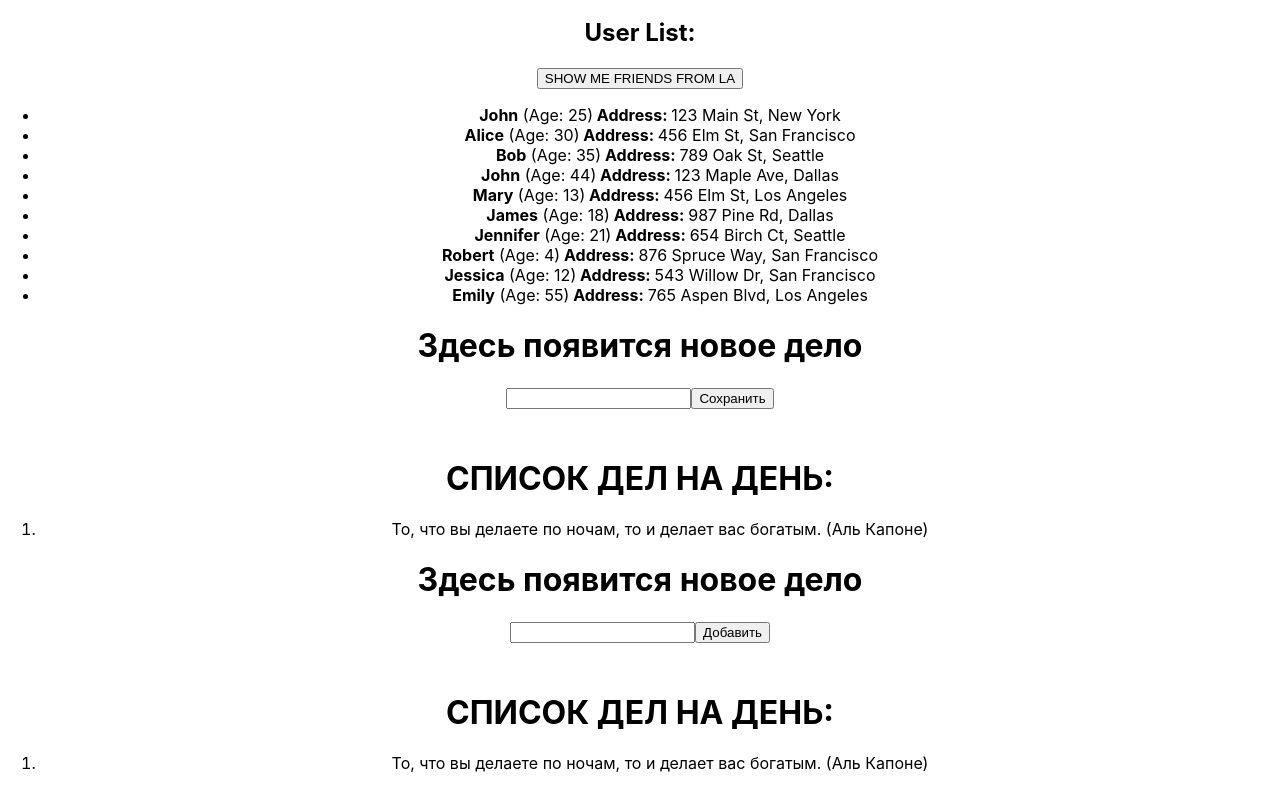
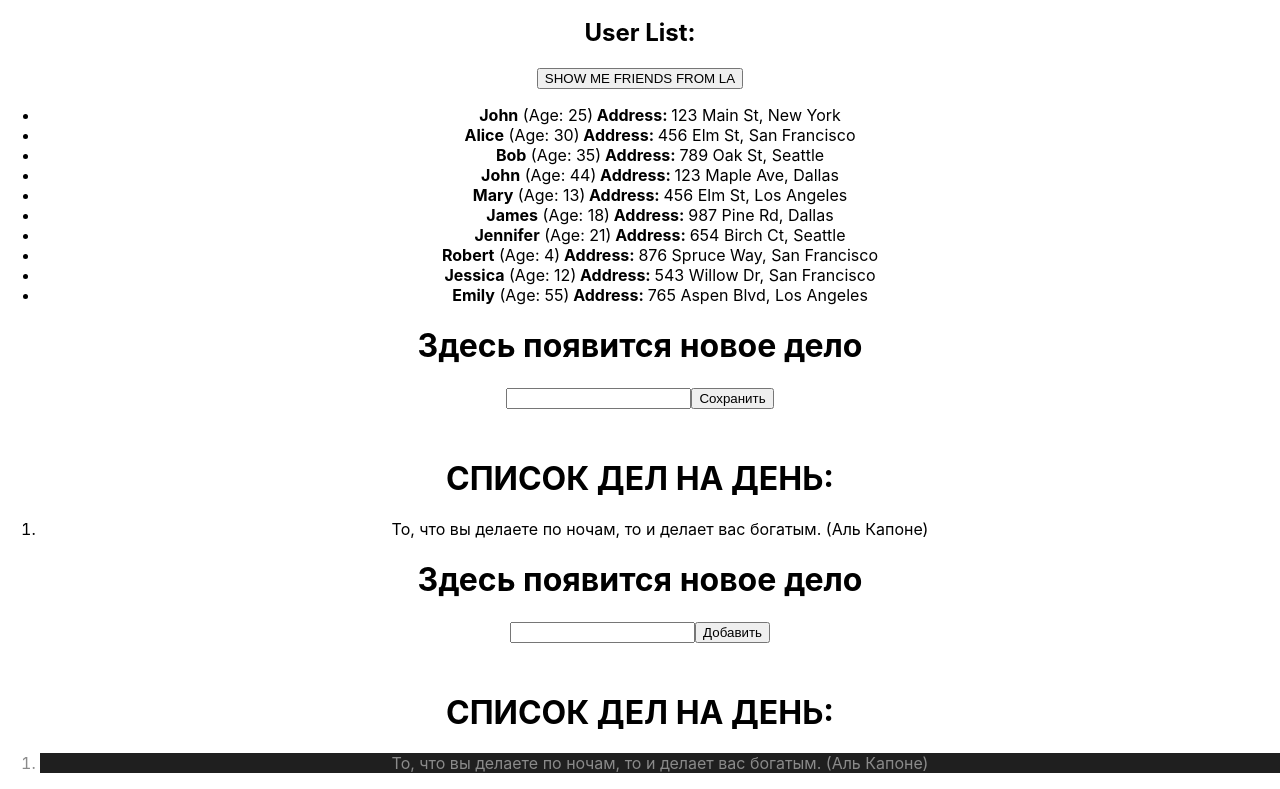
Before and after one commit to Regand75/homework-front-main, a React (Create React App) app: page / in a window 1280 px wide. Shown: the part 271-1060 px from the top of the page. Built offline with nearby package versions, Linux system fonts and the light colour scheme.

Commit message:
correction component HW4.tsx

```diff
--- a/src/HW/4/HW4.tsx
+++ b/src/HW/4/HW4.tsx
@@ -41,7 +41,7 @@ export const HW4 = () => {
       <ol id={'hw04-tasks'}>
         {texts.map((el, index) => {
           return (
-            <li key={index} id={`hw04-task-${index}`} className={index % 2 !== 0 ? s.chetNechet : ''}>
+            <li key={index} id={`hw04-task-${index}`} className={index % 2 === 0 ? s.chetNechet : ''}>
               {el}
             </li>
           );
```
